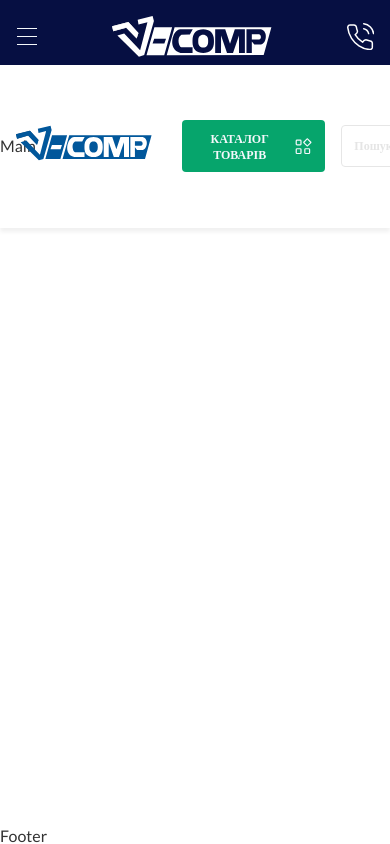
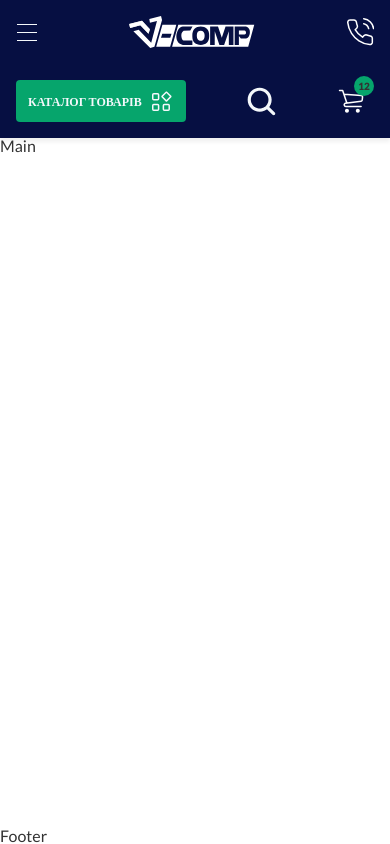
Before and after one commit to Brewery-Code/pc-hub, a React (Vite) app in the folder frontend/: page / in a window 390 px wide. Built offline with nearby package versions, Linux system fonts and the light colour scheme.

Commit message:
Header is made responsive

```diff
--- a/frontend/src/components/Header/Navigation/Navigation.module.css
+++ b/frontend/src/components/Header/Navigation/Navigation.module.css
@@ -98,7 +98,7 @@
   display: none;
 }
 
-.logo img {
+.logo svg {
   width: 124;
   height: 32px;
 }
@@ -122,7 +122,7 @@
   }
 }
 
-@media (max-width: 520px) {
+@media (max-width: 560px) {
   .menu {
     padding: 0;
   }
--- a/frontend/src/components/Header/Utility/Utility.jsx
+++ b/frontend/src/components/Header/Utility/Utility.jsx
@@ -32,6 +32,9 @@ export default function Utility() {
               <SearchIcon />
             </button>
           </form>
+          <button className={`${styles.utility__search_mobile} ${styles['only-mobile']}`}>
+            <SearchIcon />
+          </button>
           <div className={styles.utility__number}>
             050 065 87 96
             <ArrowIcon
@@ -43,13 +46,13 @@ export default function Utility() {
           <div className={styles.utility__line}></div>
           <div className={styles.purchase}>
             <div className={styles.purchase__comparison}>
-              <ComparIcon stroke='var(--background-color-blue)' />
+              <ComparIcon />
             </div>
             <div className={styles.purchase__like}>
-              <LikeIcon fill='var(--background-color-blue)' />
+              <LikeIcon />
             </div>
             <div className={styles.purchase__cart}>
-              <CartIcon fill='var(--background-color-blue)' stroke='var(--background-color-blue)' />
+              <CartIcon />
             </div>
           </div>
         </div>
--- a/frontend/src/components/Header/Utility/Utility.module.css
+++ b/frontend/src/components/Header/Utility/Utility.module.css
@@ -72,6 +72,15 @@
   height: 20px;
 }
 
+.utility__search_mobile {
+  background-color: var(--background-color-blue);
+}
+
+.utility__search_mobile svg {
+  width: 32px;
+  height: 32px;
+}
+
 .utility__number {
   display: flex;
   align-items: center;
@@ -115,9 +124,22 @@
   font-weight: 900;
 }
 
+.purchase__comparison svg {
+  stroke: var(--background-color-blue);
+}
+
+.purchase__like svg {
+  fill: var(--background-color-blue);
+}
+
 .purchase__comparison::before,
 .purchase__like::before {
   background-color: var(--color-accent-yellow);
+}
+
+.purchase__cart svg {
+  fill: var(--background-color-blue);
+  stroke: var(--background-color-blue);
 }
 
 .purchase__cart::before {
@@ -128,3 +150,107 @@
   width: 40px;
   height: 40px;
 }
+
+.only-mobile {
+  display: none;
+}
+
+@media (max-width: 1124px) {
+  .utility__body {
+    grid-template-columns: auto 1fr auto auto;
+    gap: 12px;
+  }
+
+  .utility__navigation {
+    gap: 12px;
+  }
+
+  .utility__line {
+    display: none;
+  }
+
+  .purchase {
+    gap: 12px;
+  }
+}
+
+@media (max-width: 991.8px) {
+  .utility__number {
+    display: none;
+  }
+}
+
+@media (max-width: 880px) {
+  .utility__logo {
+    display: none;
+  }
+}
+
+@media (max-width: 768px) {
+  .utility__catalog {
+    height: 42px;
+  }
+
+  .utility__catalog svg {
+    display: none;
+  }
+
+  .purchase div svg {
+    width: 32px;
+    height: 32px;
+  }
+}
+
+@media (max-width: 560px) {
+  .utility {
+    background-color: var(--background-color-blue);
+  }
+
+  .utility__body {
+    grid-template-columns: auto 1fr auto;
+    padding: 24px 0 16px;
+    box-shadow: none;
+  }
+
+  .utility__catalog svg {
+    display: inherit;
+    height: 24px;
+    width: 24px;
+  }
+
+  .purchase__comparison,
+  .purchase__like {
+    display: none;
+  }
+
+  .purchase__cart svg {
+    fill: #fff;
+    stroke: #fff;
+  }
+}
+
+@media (max-width: 479.8px) {
+  .utility__body {
+    grid-template-columns: auto auto auto;
+    justify-content: space-between;
+  }
+
+  .utility__search {
+    display: none;
+  }
+
+  .only-mobile {
+    display: inherit;
+  }
+}
+
+@media (max-width: 240px) {
+  .utility__body {
+    grid-template-columns: 1fr 1fr;
+    grid-template-rows: 1fr 1fr;
+  }
+
+  .utility__navigation {
+    grid-column: span 2;
+  }
+}
```
Also changed, not shown: frontend/src/assets/icons/header-product-catalog.svg.
